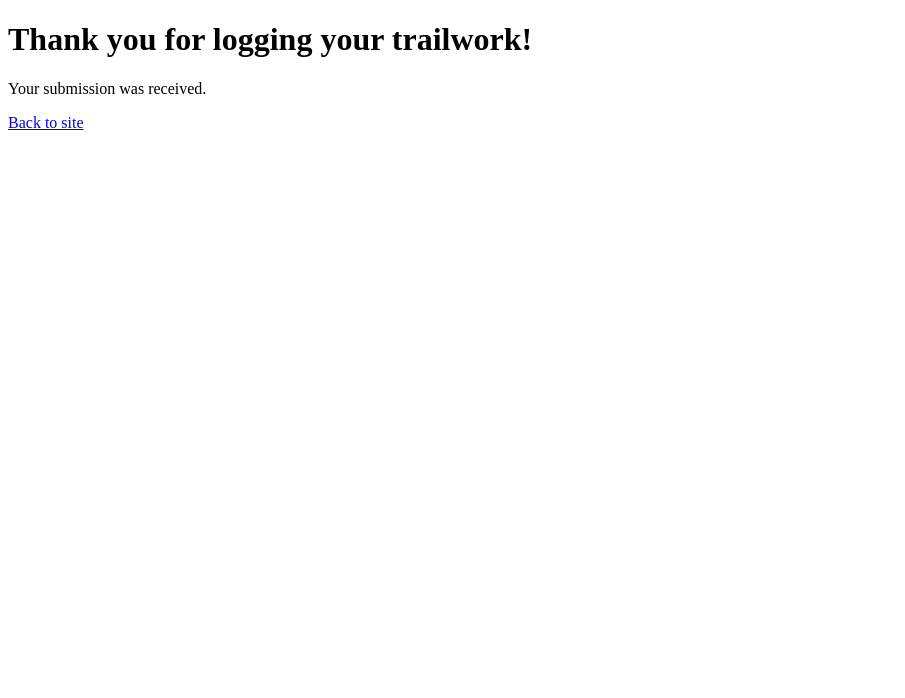
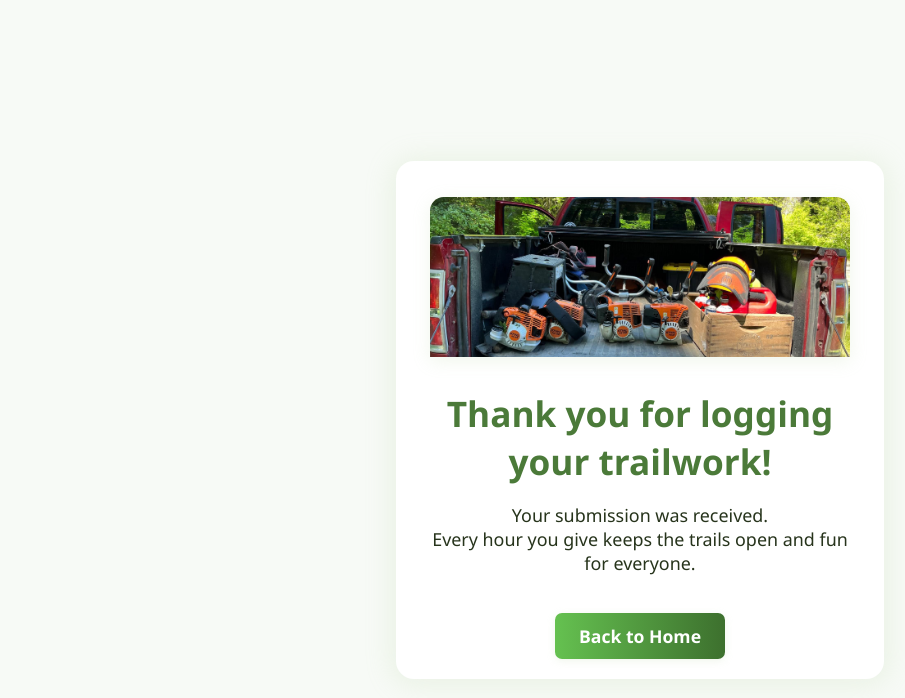
Before and after one commit to benconomics/trailwerk, a plain HTML site: page thanks.html in a window 1280 px wide. Shown: the whole page, without its empty margins (0-905 px from the left). Drawn offline with Linux system fonts and the light colour scheme.

Commit message:
Update thanks.html

```diff
--- a/thanks.html
+++ b/thanks.html
@@ -1,13 +1,75 @@
-<!-- thanks.html -->
 <!DOCTYPE html>
 <html lang="en">
 <head>
   <meta charset="UTF-8" />
   <title>Thank you!</title>
+  <meta name="viewport" content="width=device-width, initial-scale=1.0"/>
+  <link rel="stylesheet" href="style.css" />
+  <style>
+    body {
+      margin: 0;
+      background: #f7faf6;
+      font-family: 'Segoe UI', 'Arial', sans-serif;
+      color: #27341c;
+      min-height: 100vh;
+      display: flex;
+      align-items: center;
+      justify-content: center;
+      flex-direction: column;
+    }
+    .thankyou-card {
+      max-width: 420px;
+      margin-top: 2.5rem;
+      background: #fff;
+      border-radius: 18px;
+      box-shadow: 0 2px 28px 4px #b5d19c33;
+      padding: 2.2rem 2.1rem 1.2rem 2.1rem;
+      text-align: center;
+      position: relative;
+    }
+    .ty-img {
+      width: 100%;
+      max-height: 160px;
+      object-fit: cover;
+      border-radius: 14px 14px 0 0;
+      margin-bottom: 1rem;
+      box-shadow: 0 4px 18px #b5d19c33;
+    }
+    h1 {
+      color: #4b7a39;
+      margin-top: 0.7rem;
+      font-size: 2.2rem;
+      margin-bottom: 0.8rem;
+    }
+    p {
+      font-size: 1.12rem;
+      margin-bottom: 1.4rem;
+    }
+    a.button {
+      display: inline-block;
+      padding: 0.7rem 1.5rem;
+      background: linear-gradient(90deg, #65c150, #3d702e);
+      color: #fff;
+      border-radius: 7px;
+      text-decoration: none;
+      font-size: 1.1rem;
+      font-weight: bold;
+      margin-top: 1rem;
+      box-shadow: 0 2px 8px #b5d19c33;
+      transition: background 0.18s;
+    }
+    a.button:hover {
+      background: linear-gradient(90deg, #5aaa46, #346024);
+    }
+  </style>
 </head>
 <body>
-  <h1>Thank you for logging your trailwork!</h1>
-  <p>Your submission was received.</p>
-  <a href="/">Back to site</a>
+  <div class="thankyou-card">
+    <img src="trailwerk-images/werk.jpg" alt="Trailwork" class="ty-img">
+    <h1>Thank you for logging your trailwork!</h1>
+    <p>Your submission was received.<br>
+      Every hour you give keeps the trails open and fun for everyone.</p>
+    <a href="/" class="button">Back to Home</a>
+  </div>
 </body>
 </html>
```
